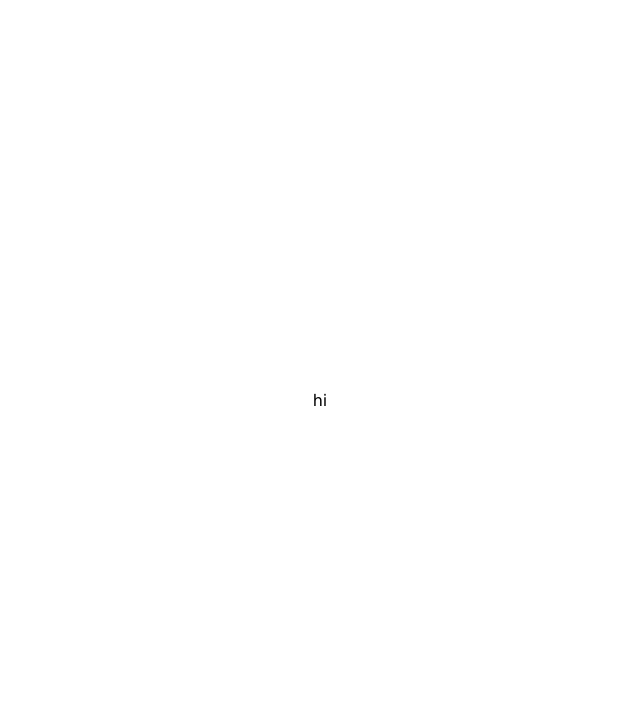
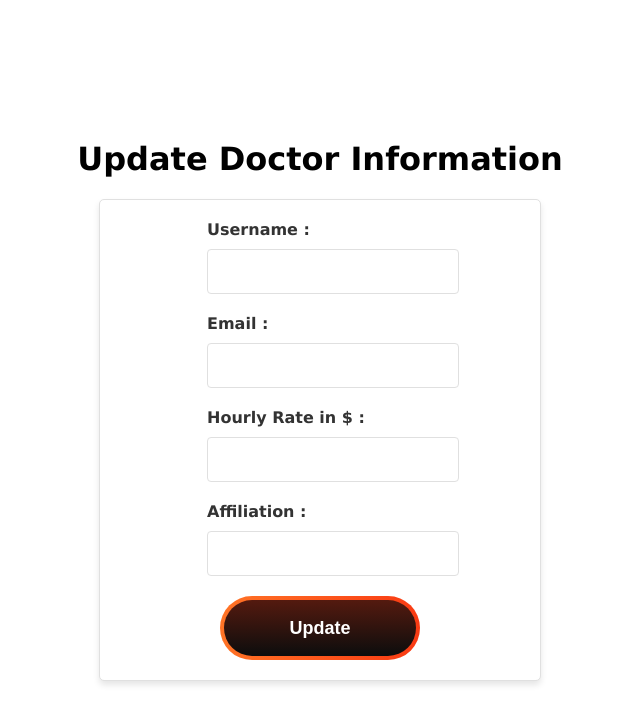
Before and after one commit to advanced-computer-lab-2023/Bond-Clinic, a React (Create React App) app in the folder front/: page /doctor/home in a window 1280 px wide. Shown: the top 724 px of the page, without its empty margins (320-960 px from the left). Built offline with nearby package versions, Linux system fonts and the light colour scheme.

Commit message:
Front End Task 14

```diff
--- a/front/src/pages/doctor.js
+++ b/front/src/pages/doctor.js
@@ -1,14 +1,105 @@
-import React, { useState, useEffect} from "react";
+import React, { useState } from "react";
+import '../styles/doctor.css'
+export default function Doctor() {
+  const [formData, setFormData] = useState({
+    username:"",
+    email: "",
+    hourlyRate: "",
+    affiliation: "",
+  });
+
+  const [message, setMessage] = useState("");
+
+  const handleChange = (e) => {
+    const { name, value } = e.target;
+    setFormData({
+      ...formData,
+      [name]: value,
+    });
+  };
+
+  const handleSubmit = async (e) => {
+    e.preventDefault();
+
+    if( formData.username === ""){
+      return setMessage("Please enter a Valid Doctor Username");
+    }
+    if(formData.affiliation === "" &&formData.hourlyRate === "" &&formData.email === "" ){
+
+      return setMessage("Please enter at Least one attribute to be updated")
+    }
 
 
-export default function doctor(){
+    try {
+      const response = await fetch("http://localhost:4000/api/doctor", {
+        method: "PATCH",
+        headers: {
+          "Content-Type": "application/json",
+        },
+        body: JSON.stringify(formData),
+      });
+
+      if (response.ok) {
+        setMessage("Doctor information updated successfully.");
+         setFormData({
+           username:"",
+           email: "",
+           hourlyRate: "",
+           affiliation: "",
+         });
+      } else {
+        const data = await response.json();
+        setMessage(data.error || "Failed to update doctor information.");
+      }
+    } catch (error) {
+      console.error("Error updating doctor:", error);
+      setMessage("An error occurred while updating doctor information.");
+    }
+  };
 
   return (
-
-    <div>hi</div>
-
-
-  )
-
-
+    <div>
+      <h1>Update Doctor Information</h1>
+      <form onSubmit={handleSubmit}>
+      <div >
+          <label>Username :</label>
+          <input
+            type="text"
+            name="username"
+            value={formData.username}
+            onChange={handleChange}
+          />
+        </div>
+        <div >
+          <label>Email :</label>
+          <input
+            type="email"
+            name="email"
+            value={formData.email}
+            onChange={handleChange}
+          />
+        </div>
+        <div >
+          <label>Hourly Rate in $ :</label>
+          <input
+            type="number"
+            name="hourlyRate"
+            value={formData.hourlyRate}
+            onChange={handleChange}
+          />
+        </div>
+        <div >
+          <label>Affiliation :</label>
+          <input
+            type="text"
+            name="affiliation"
+            value={formData.affiliation}
+            onChange={handleChange}
+          />
+        </div>
+        <button type="submit" className="button-78">Update</button>
+      </form>
+      {message && <div className="Message"  >{message} </div>}
+    </div>
+  );
 }
--- /dev/null
+++ b/front/src/styles/doctor.css
@@ -0,0 +1,176 @@
+/* Style the form container */
+form {
+    max-width: 400px;
+    margin: 0 auto;
+    padding: 20px;
+    background-color: #ffffff;
+    border: 1px solid #e0e0e0;
+    border-radius: 5px;
+    box-shadow: 0 4px 6px rgba(0, 0, 0, 0.1);
+    display: flex;
+    flex-direction: column; /* Stack form elements vertically */
+    align-items: center; /* Center content horizontally */
+  }
+
+  /* Style form elements */
+  label {
+    display: block;
+    margin-bottom: 10px;
+    font-weight: bold;
+    color: #333;
+    width: 100%; /* Make labels take the full width */
+  }
+
+  input[type="text"],
+  input[type="email"],
+  input[type="number"] {
+    width: 100%;
+    padding: 12px;
+    margin-bottom: 20px;
+    border: 1px solid #e0e0e0;
+    border-radius: 4px;
+    font-size: 16px;
+    color: #333;
+  }
+
+  button[type="submit"] {
+    background-color: #fff;
+    color: #fff;
+    padding: 12px 20px;
+    border: none;
+    border-radius: 4px;
+    font-size: 18px;
+    cursor: pointer;
+    width: 50%; /* Set a specific width for the button */
+  }
+
+  /* Style success and error messages */
+  .Message {
+    margin-top: 20px;
+    padding: 12px;
+    text-align: center;
+    border-radius: 4px;
+  }
+
+  .success {
+    background-color: #28a745;
+    color: #fff;
+  }
+
+  .error {
+    background-color: #dc3545;
+    color: #fff;
+  }
+
+
+
+/* CSS */
+.button-78 {
+  align-items: center;
+  appearance: none;
+  background-clip: padding-box;
+  background-color: initial;
+  background-image: none;
+  border-style: none;
+  box-sizing: border-box;
+  color: #fff;
+  cursor: pointer;
+  display: inline-block;
+  flex-direction: row;
+  flex-shrink: 0;
+  font-family: Eina01,sans-serif;
+  font-size: 16px;
+  font-weight: 800;
+  justify-content: center;
+  line-height: 24px;
+  margin: 0;
+  min-height: 64px;
+  outline: none;
+  overflow: visible;
+  padding: 19px 26px;
+  pointer-events: auto;
+  position: relative;
+  text-align: center;
+  text-decoration: none;
+  text-transform: none;
+  user-select: none;
+  -webkit-user-select: none;
+  touch-action: manipulation;
+  vertical-align: middle;
+  width: auto;
+  word-break: keep-all;
+  z-index: 0;
+}
+
+@media (min-width: 768px) {
+  .button-78 {
+    padding: 19px 32px;
+  }
+}
+
+.button-78:before,
+.button-78:after {
+  border-radius: 80px;
+}
+
+.button-78:before {
+  background-image: linear-gradient(92.83deg, #ff7426 0, #f93a13 100%);
+  content: "";
+  display: block;
+  height: 100%;
+  left: 0;
+  overflow: hidden;
+  position: absolute;
+  top: 0;
+  width: 100%;
+  z-index: -2;
+}
+
+.button-78:after {
+  background-color: initial;
+  background-image: linear-gradient(#541a0f 0, #0c0d0d 100%);
+  bottom: 4px;
+  content: "";
+  display: block;
+  left: 4px;
+  overflow: hidden;
+  position: absolute;
+  right: 4px;
+  top: 4px;
+  transition: all 100ms ease-out;
+  z-index: -1;
+}
+
+.button-78:hover:not(:disabled):before {
+  background: linear-gradient(92.83deg, rgb(255, 116, 38) 0%, rgb(249, 58, 19) 100%);
+}
+
+.button-78:hover:not(:disabled):after {
+  bottom: 0;
+  left: 0;
+  right: 0;
+  top: 0;
+  transition-timing-function: ease-in;
+  opacity: 0;
+}
+
+.button-78:active:not(:disabled) {
+  color: #ccc;
+}
+
+.button-78:active:not(:disabled):before {
+  background-image: linear-gradient(0deg, rgba(0, 0, 0, .2), rgba(0, 0, 0, .2)), linear-gradient(92.83deg, #ff7426 0, #f93a13 100%);
+}
+
+.button-78:active:not(:disabled):after {
+  background-image: linear-gradient(#541a0f 0, #0c0d0d 100%);
+  bottom: 4px;
+  left: 4px;
+  right: 4px;
+  top: 4px;
+}
+
+.button-78:disabled {
+  cursor: default;
+  opacity: .24;
+}
```
Also changed, not shown: 1 other file (tests, documents, lock files or other folders).
